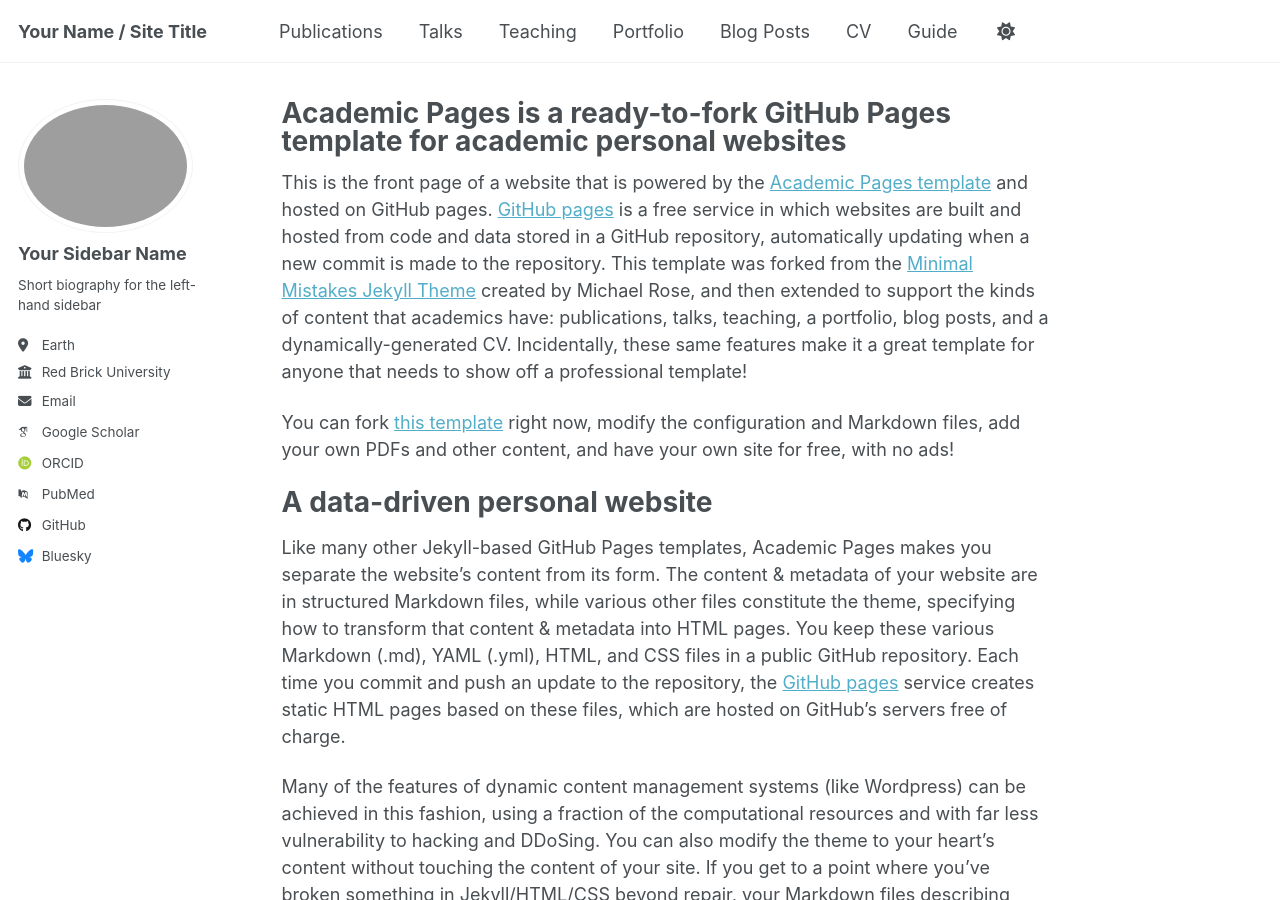
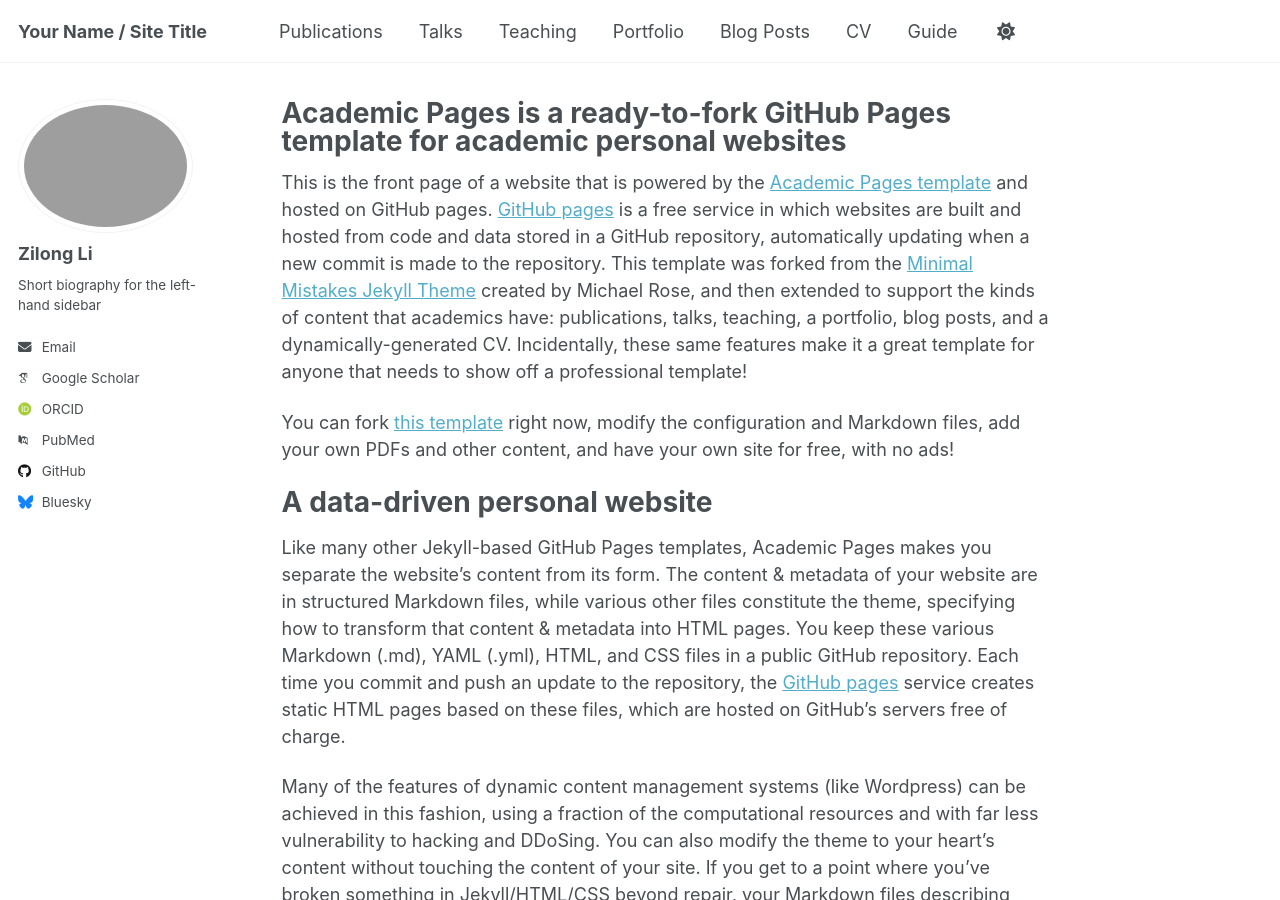
Before and after one commit to shiryusann/shiryusann.github.io, a Jekyll site: the page built from _pages/about.md, in a window 1280 px wide and 900 px high. Built offline with Jekyll 4.4.1, drawn with Linux system fonts in a browser that asks for light colours; some web fonts are replaced; a script that is not in the unit is left out.

Commit message:
Update _config.yml

```diff
--- a/_config.yml
+++ b/_config.yml
@@ -24,13 +24,13 @@ repository               : "academicpages/academicpages.github.io"
 author:
   # Biographic information
   avatar           : Zilong.png
-  name             : "Your Sidebar Name"
+  name             : "Zilong Li"
   pronouns         : # example: "she/her"
   bio              : "Short biography for the left-hand sidebar"
-  location         : "Earth"
-  employer         : "Red Brick University"
+  location         : # "Earth"
+  employer         : # "Red Brick University"
   uri              : # URL
-  email            : "none@example.org"
+  email            : "zilong.li@colorado.edu"
 
   # Academic websites
   academia         : # URL
```
